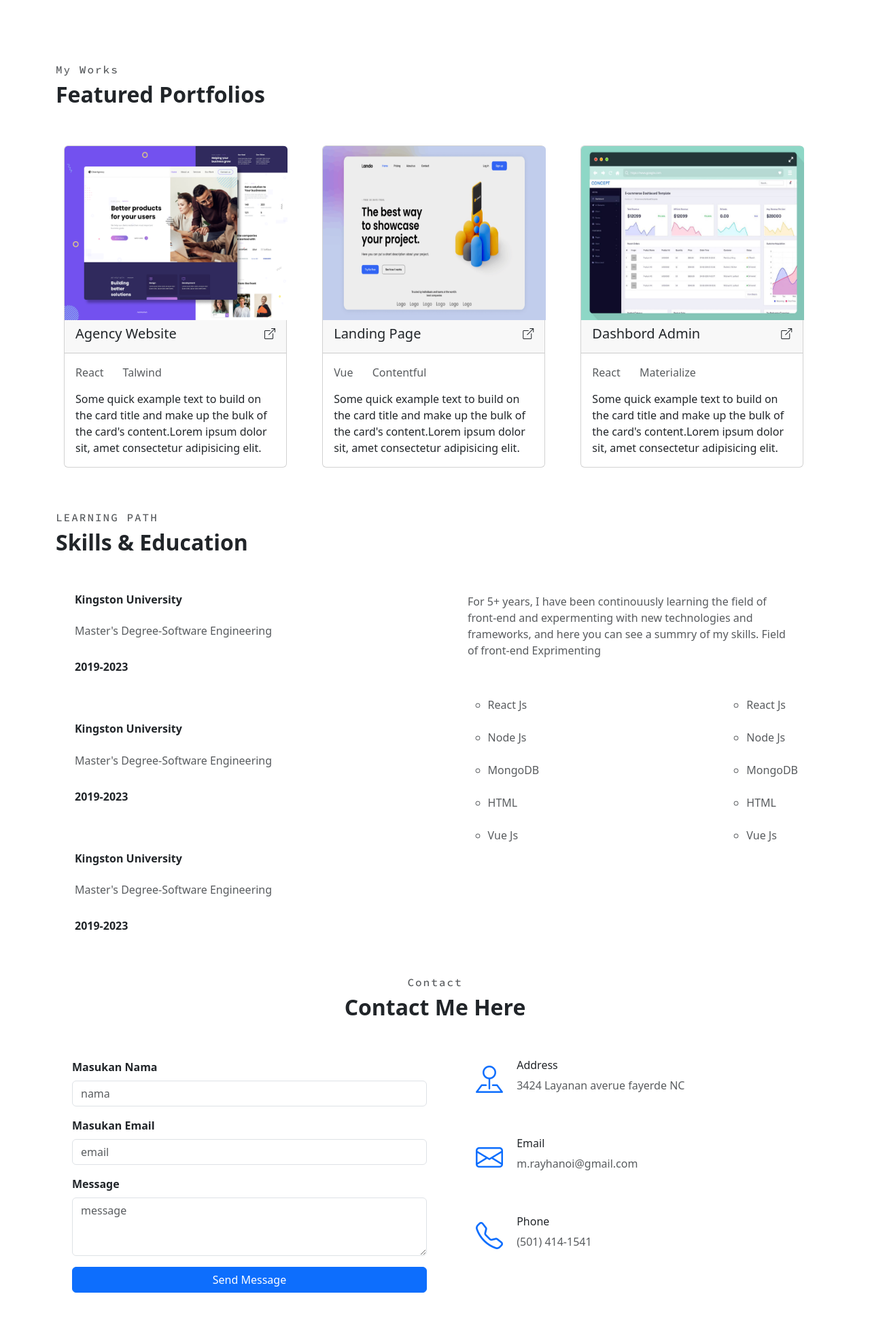
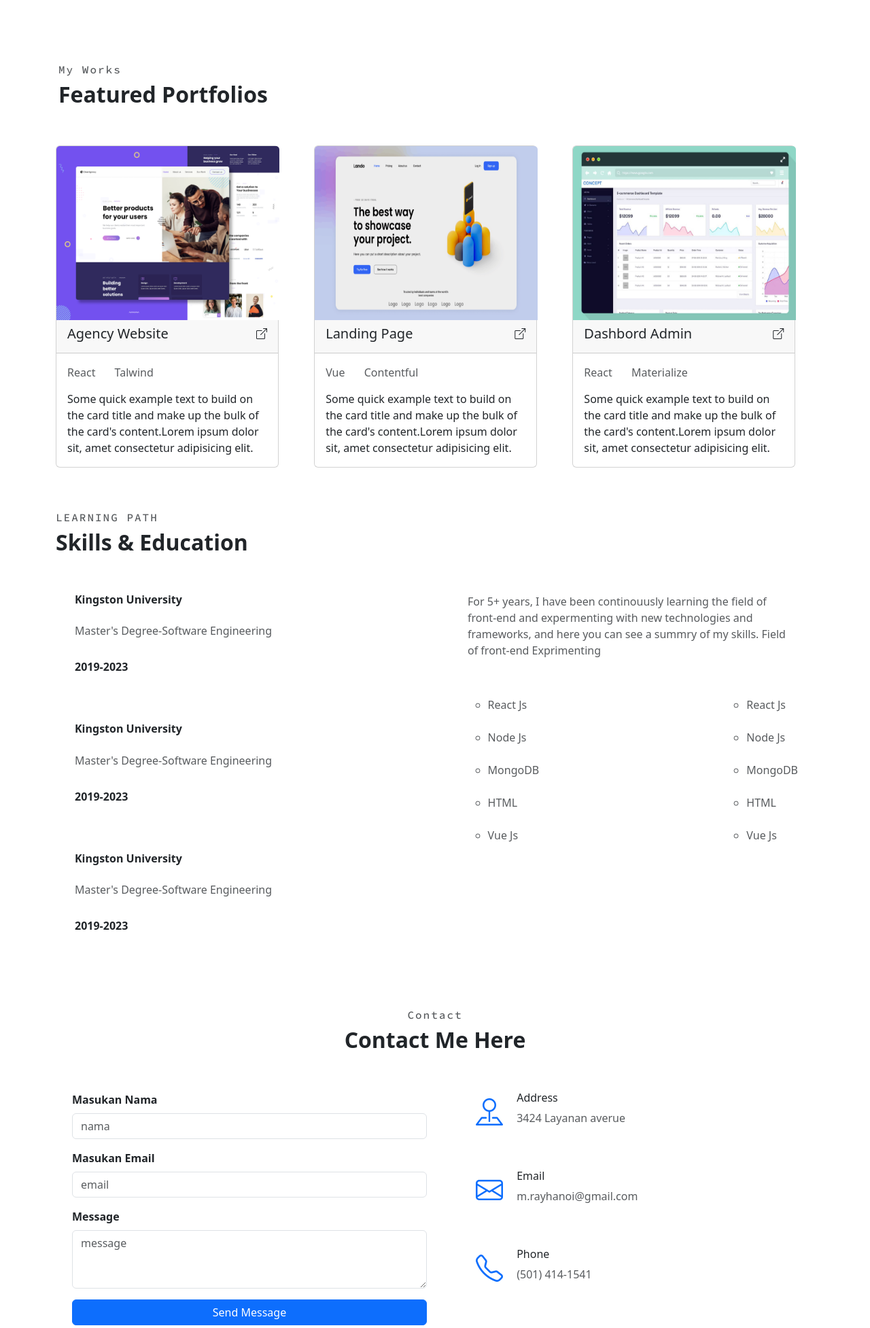
Before and after one commit to rayhan090705/First-portfolio, a plain HTML site: page index.html in a window 1280 px wide. Shown: the part 982-2936 px from the top of the page at 68% size. Drawn offline with nearby package versions, Linux system fonts and the light colour scheme.

Commit message:
Add files via upload

```diff
--- a/index.html
+++ b/index.html
@@ -63,8 +63,8 @@
 
       @media screen and (max-width:500px) {
         .img {
-          width: 350px;
-          height: 350px;
+          width: 330px;
+          height: 330px;
         }
 
       }
@@ -184,10 +184,10 @@
     <!-- End Of Service -->
 
     <!-- My Work -->
-     <div class="container-fluid mt-5" id="portfolio" >
-      <div class="container" >
-        <h6 class=" source-code-pro opacity-75">My Works</h6>
-        <h2 class="fw-bold">Featured Portfolios</h2>
+     <div class="container-fluid mt-5 g-0" id="portfolio" >
+      <div class="container g-0" >
+        <h6 class=" source-code-pro opacity-75 ms-3 ">My Works</h6>
+        <h2 class="fw-bold ms-3">Featured Portfolios</h2>
 
         <div class="container mt-5 col-12 d-inline-block text-center text-md-start">
 
@@ -293,7 +293,7 @@
      </div>
 
      <!-- Contact  -->
-      <div class="container-fluid" id="contact">
+      <div class="container-fluid mt-5" id="contact">
         <div class="container">
           <h6 class=" source-code-pro opacity-75 text-center">Contact</h6>
           <h2 class="fw-bold text-center">Contact Me Here</h2>
@@ -323,12 +323,12 @@
             </div>
 
             <!-- Info -->
-            <div class="container col-12 col-lg-6 mt-5 ms-5">
+            <div class="container col-12 col-lg-6 mt-5 ms-0 ms-lg-5">
               <div class="mb-5">
                 <i class="bi bi-pin-map d-inline-block fs-1 text-primary" ></i>
                   <div class="d-inline-block ms-3">
                     <h6 class="semibold" >Address</h6>
-                    <p class="opacity-75">3424 Layanan averue fayerde NC</p>
+                    <p class="opacity-75">3424 Layanan averue </p>
                   </div>
               </div>
 
```
